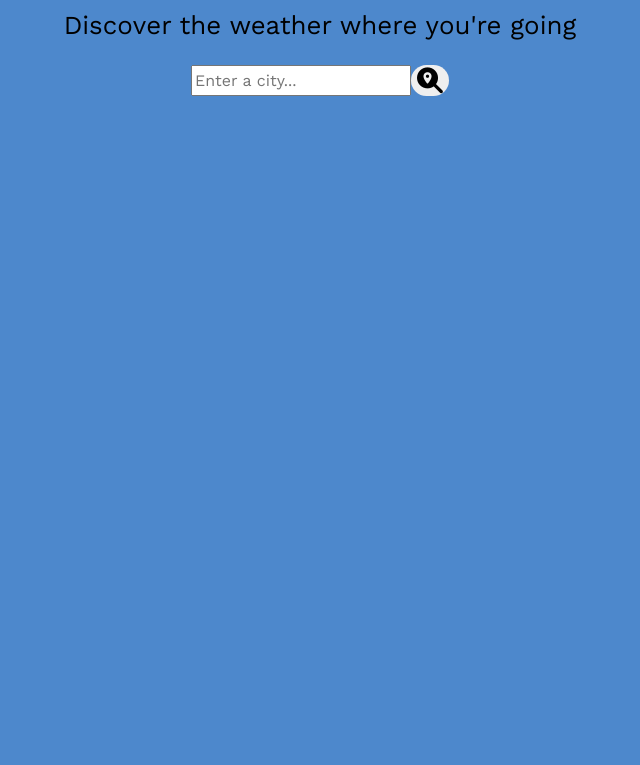
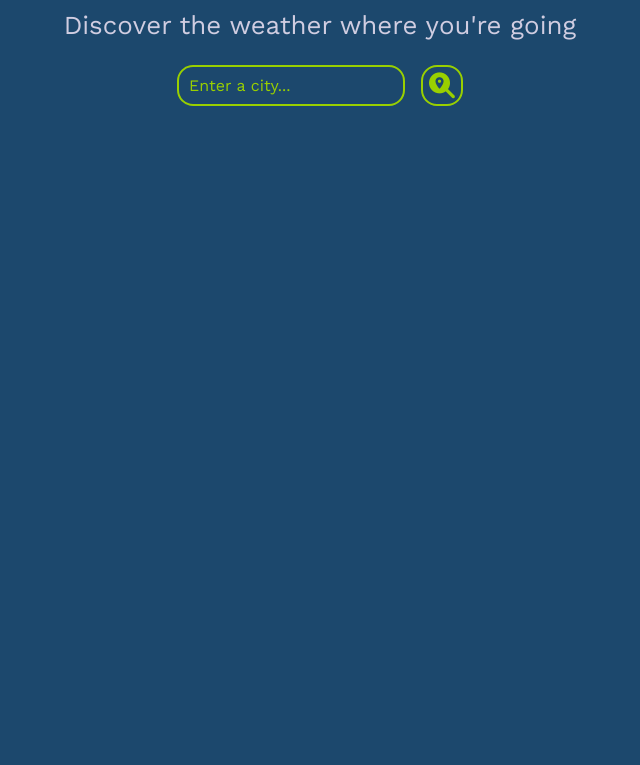
Before and after one commit to fac18/week5-EIJO-weatherAPI, a website: page public/index.html in a window 1280 px wide. Shown: the part 119-884 px from the top of the page, without its empty margins (320-960 px from the left). Drawn offline with nearby package versions, Linux system fonts and the light colour scheme; files whose address does not match are found by name; a web font is replaced by a local one.

Commit message:
Add new css style
Co-Authored-by: <redahaq@gmail.com>

```diff
--- a/public/style.css
+++ b/public/style.css
@@ -1,12 +1,11 @@
 :root {
     /* colour variables */
-    --glass: #0b8321;
-    --blueberry: #4d88cc;
+    --glass: #99D000;
+    --blueberry: #1c486d;
     --yelliced: #f2d655;
-    --mystic: #9088dd;
+    --mystic: #D0CDE1;
     --fey: #f5d4e3;
     --whiteout: white;
-
     /* spacing variables: golden ratio */
     --space-xs: 0.382rem;
     --space-s: 0.618rem;
@@ -18,48 +17,40 @@
     --strait: 'Strait', sans-serif;
     --wsans: 'Work Sans', sans-serif;
 }
-
 * {
     box-sizing: border-box;
 }
-
 html {
     scroll-behavior: smooth;
 }
-
 body {
     margin: var(--space-xl);
     display: flex;
     flex-direction: column;
-    /* justify-content: center; */
-    /* text-align: center; */
     background: var(--blueberry);
     line-height: var(--space-m);
     font-family: var(--strait)
 }
-
 section {
     display: flex;
     justify-content: center;
 }
-
 h1, p {
     text-align: center;
     padding: var(--space-m);
 }
-
 h1 {
     font-size: var(--space-xl);
     line-height: var(--space-xl);
+    color: var(--glass);
 }
-
 p {
     font-size: var(--space-l);
     font-family: var(--wsans);
     line-height: var(--space-l);
     padding-bottom: var(--space-l);
+    color: var(--mystic);
 }
-
 form {
     line-height: var(--space-l);
     font-family: var(--wsans);
@@ -67,41 +58,29 @@ form {
     display: flex;
     flex-flow: row nowrap;
 }
-
-.input-box {
+input::placeholder {
+    color: var(--glass);
+}
+.input-city {
     padding-left: var(--space-s);
     max-width: 80vw;
-    /* height: var(--space-l); */
+    height: var(--space-xl);
     border-radius: 16px;
-    padding-right: var(--space-l)
+    margin-right: var(--space-m);
+    background-color: var(--blueberry);
+    color: var(--mystic);
+    border: 2px solid var(--glass);
 }
-
 button {
     font-size: var(--space-l);
     border-radius: 16px;
-    border: white;
-    /* height: var(--space-xl); */
+    height: var(--space-xl);
+    color: var(--glass);
+    border: 2px solid var(--glass);
+    background-color: var(--blueberry);
+    cursor: pointer;
 }
-
-
-
-
-
-
-// Think about mobile first?
-
-// to show animation enable the correct animation class using the DOM to add the class.
-// Maybe use set-timer timeout to stop the animation? Or we can use a particular iteration count to ensure it doesn't continue on an infinite loop?
-
-// Alternatively, to hide the animation we can remove any class that includes 'weather',
-//would we need to 'display: none' for the same DOM element?
-
-.weatherDrizzle {
-    display: block;
-    transform: translate();
+button:hover {
+    color: var(--mystic);
+    border: 2px solid var(--mystic);
 }
-
-//
-.svgClearout {
-    display: none;
-}
```
